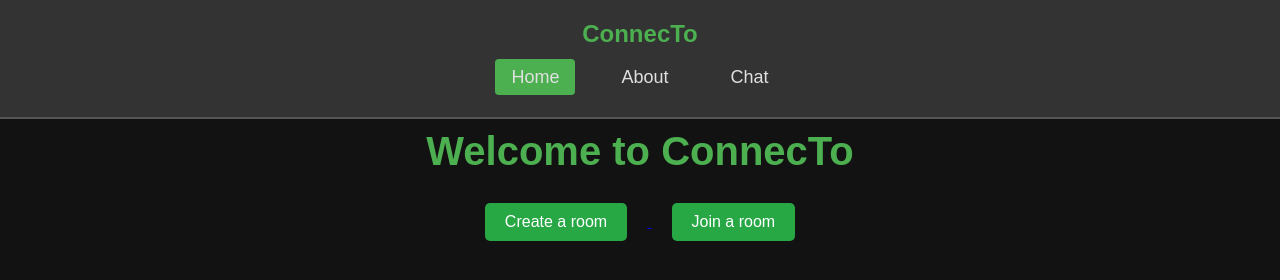
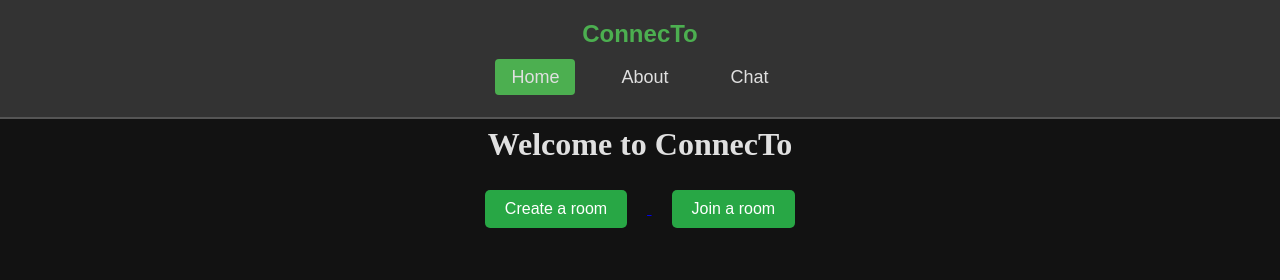
Before and after one commit to AgentElemental/ConnecTo, a plain HTML site: page index.html in a window 1280 px wide. Drawn offline with Linux system fonts and the light colour scheme.

Commit message:
Update style.css

```diff
--- a/css/style.css
+++ b/css/style.css
@@ -1,5 +1,3 @@
 h1 {
-    font-size: 2.5rem; /* Larger font size for headings */
-    text-align: center; /* Centered headings */
-    color: #4CAF50; /* Reflect the primary theme color */
+    font-family: 'Times New Roman', Times, serif;
 }
```
